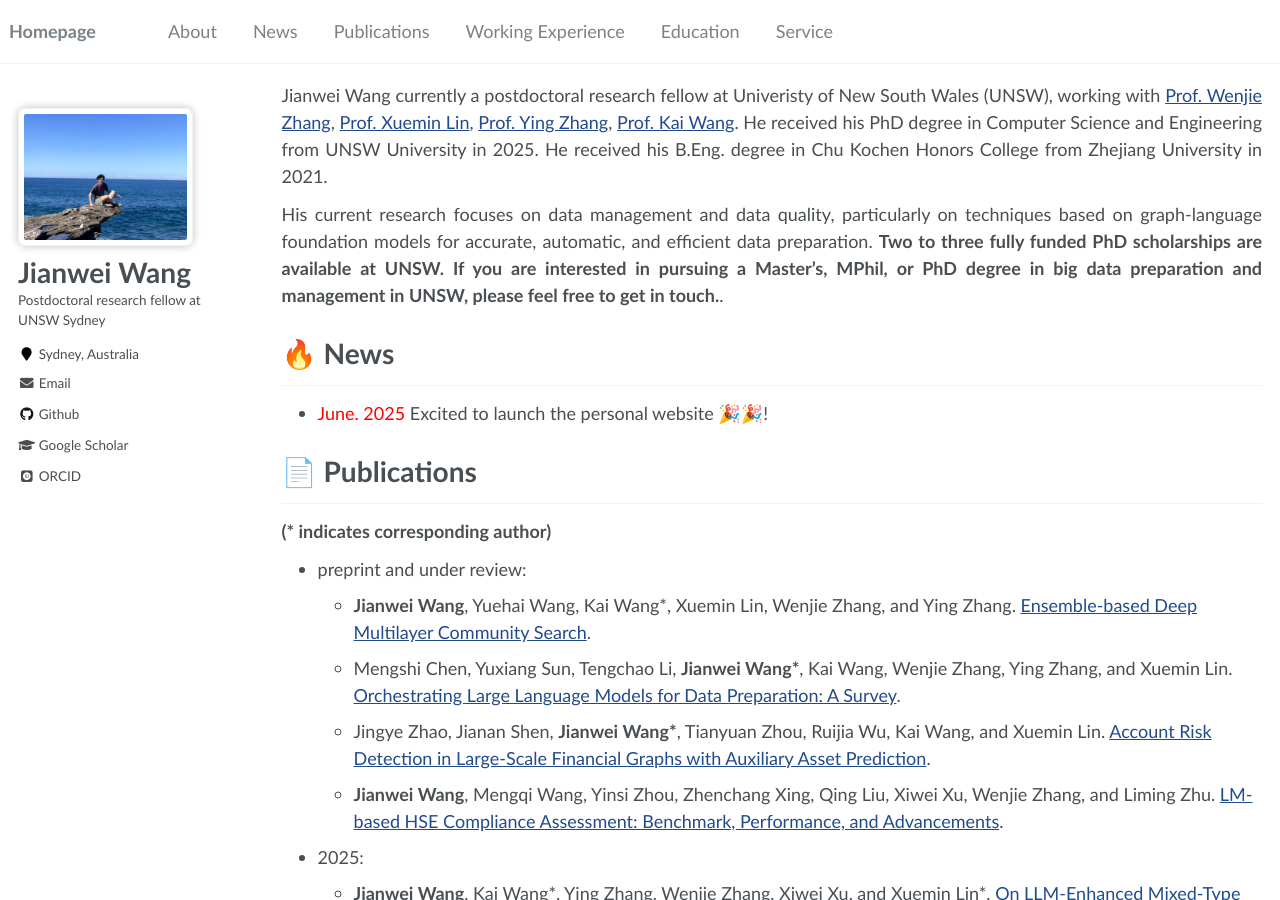
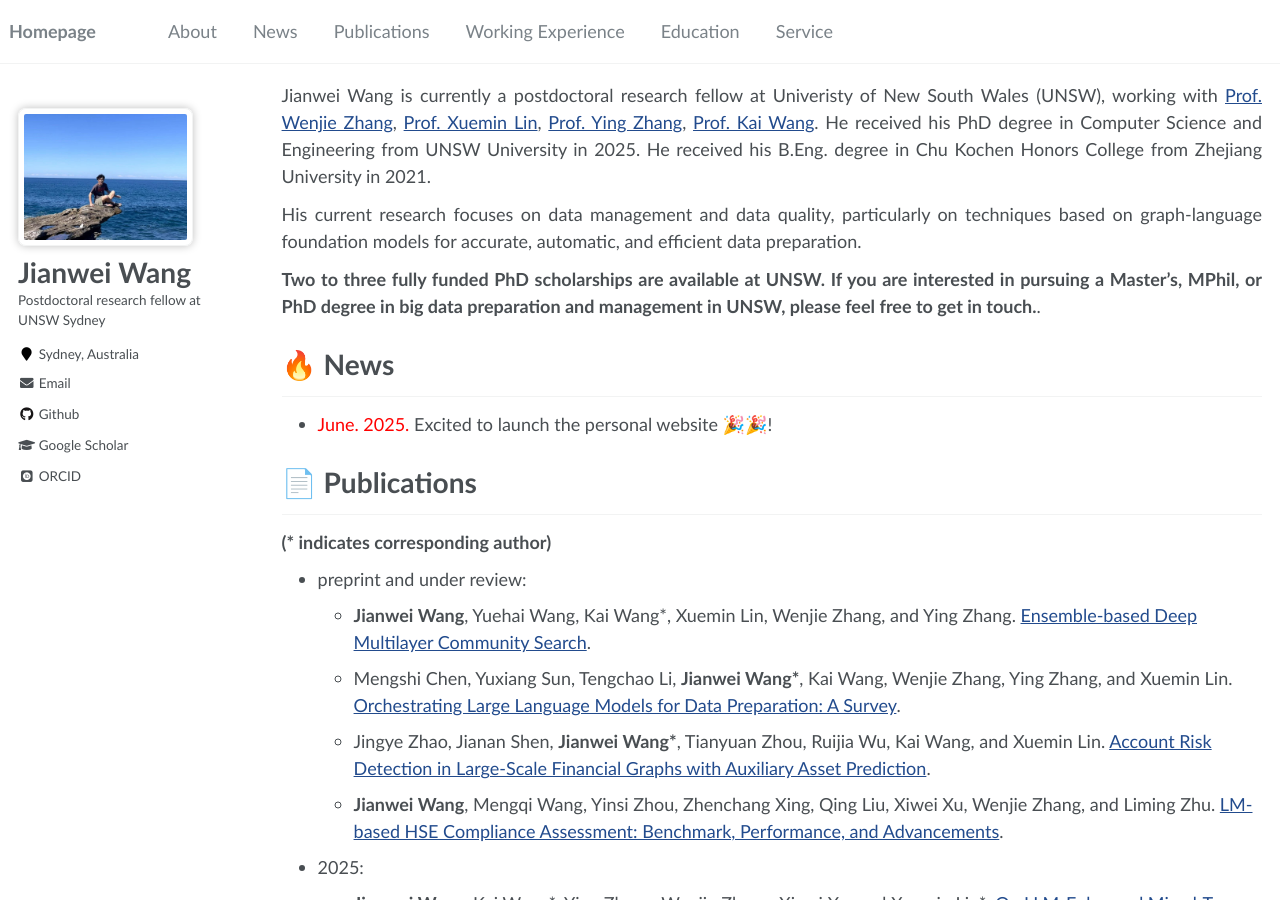
Before and after one commit to jianwei-cse/jianwei-cse.github.io, a Jekyll site: the page built from _pages/about.md, in a window 1280 px wide and 900 px high. Built offline with Jekyll 4.4.1, drawn with Linux system fonts in a browser that asks for light colours; some web fonts are replaced.

Commit message:
first commit

```diff
--- a/_config.yml
+++ b/_config.yml
@@ -9,7 +9,7 @@
 locale                   : "en-US"
 title                    : "Jianwei's Homepage"
 description              : "Postdoctoral research fellow at UNSW Sydney"
-repository               : "guaiyoui/guaiyoui.github.io/"
+repository               : "jianwei-cse/jianwei-cse.github.io/"
 google_scholar_stats_use_cdn : true
 
 # google analytics
@@ -38,7 +38,7 @@
   flickr           :
   facebook         :
   foursquare       :
-  github           : guaiyoui # e.g., "github username"
+  github           : jianwei-cse # e.g., "github username"
   google_plus      :
   keybase          :
   instagram        :
--- a/_data/navigation.yml
+++ b/_data/navigation.yml
@@ -11,7 +11,7 @@
     url: "/#-publications"
 
   - title: "Working Experience"
-    url: "/#-working-experience"
+    url: "/#-working_experience"
 
   - title: "Education"
     url: "/#-education"
--- a/_pages/about.md
+++ b/_pages/about.md
@@ -15,7 +15,6 @@
 
 {% include_relative includes/publications.md %}
 
-
 {% include_relative includes/working_experience.md %}
 
 {% include_relative includes/education.md %}
--- a/_pages/includes/news.md
+++ b/_pages/includes/news.md
@@ -1,2 +1,2 @@
 # 🔥 News
-* <span style="color:red"> June. 2025 </span> Excited to launch the personal website 🎉🎉!
+* <span style="color:red"> June. 2025. </span> Excited to launch the personal website 🎉🎉!
--- a/_pages/includes/self-intro.md
+++ b/_pages/includes/self-intro.md
@@ -1,5 +1,7 @@
-Jianwei Wang currently a postdoctoral research fellow at Univeristy of New South Wales (UNSW), working with [Prof. Wenjie Zhang](https://cgi.cse.unsw.edu.au/~zhangw/), [Prof. Xuemin Lin](https://scholar.google.com.au/citations?user=j6rglkYAAAAJ&hl=en), [Prof. Ying Zhang](https://scholar.google.com.au/citations?user=9LTwX4cAAAAJ&hl=zh-CN), [Prof. Kai Wang](https://cs-kaiwang.github.io/).
+Jianwei Wang is currently a postdoctoral research fellow at Univeristy of New South Wales (UNSW), working with [Prof. Wenjie Zhang](https://cgi.cse.unsw.edu.au/~zhangw/), [Prof. Xuemin Lin](https://scholar.google.com.au/citations?user=j6rglkYAAAAJ&hl=en), [Prof. Ying Zhang](https://scholar.google.com.au/citations?user=9LTwX4cAAAAJ&hl=zh-CN), [Prof. Kai Wang](https://cs-kaiwang.github.io/).
 He received his PhD degree in Computer Science and Engineering from UNSW University in 2025.
 He received his B.Eng. degree in Chu Kochen Honors College from Zhejiang University in 2021.
 
-His current research focuses on data management and data quality, particularly on techniques based on graph-language foundation models for accurate, automatic, and efficient data preparation. **Two to three fully funded PhD scholarships are available at UNSW. If you are interested in pursuing a Master’s, MPhil, or PhD degree in big data preparation and management in UNSW, please feel free to get in touch.**.
+His current research focuses on data management and data quality, particularly on techniques based on graph-language foundation models for accurate, automatic, and efficient data preparation.
+
+**Two to three fully funded PhD scholarships are available at UNSW. If you are interested in pursuing a Master’s, MPhil, or PhD degree in big data preparation and management in UNSW, please feel free to get in touch.**.
```
Also changed, not shown: _pages/markdown.md (+2 -2 lines).
